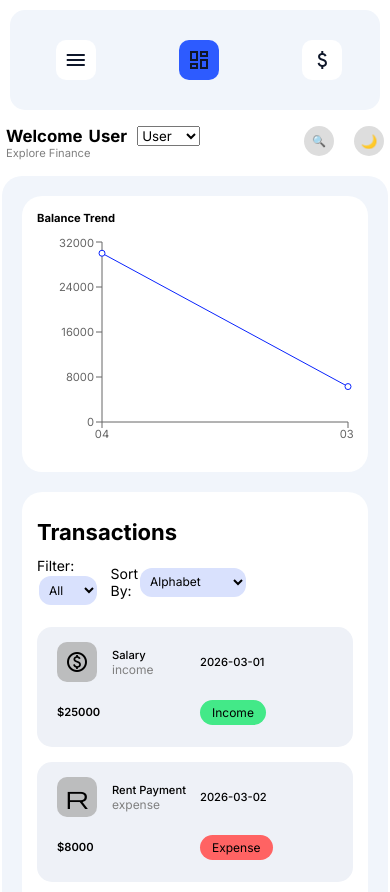
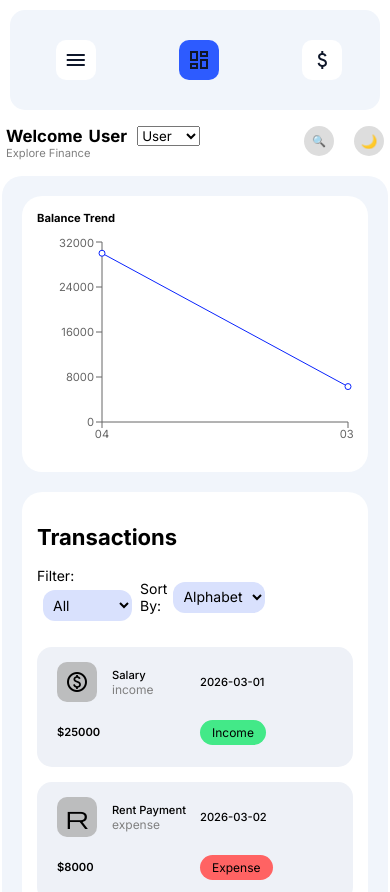
Before and after one commit to khushbuChaudhary2213/fintech-dashboard, a React (Vite) app: page / in a window 390 px wide. Shown: the top 892 px of the page. Built offline with nearby package versions, Linux system fonts and the light colour scheme.

Commit message:
Refactor The CSS File

```diff
--- a/src/index.css
+++ b/src/index.css
@@ -58,14 +58,6 @@
   margin: 20px;
   padding: 20px 10px;
   color: black;
-}
-
-.logo {
-  padding: 12px;
-  background-color: #f1f5fb;
-  font-size: 28px;
-  border-radius: 35%;
-  color: #0f172a;
 }
 
 .menu {
@@ -133,22 +125,16 @@
   bottom: 32px;
 }
 
-/* .logout-btn {
-  position: absolute;
-  bottom: 35px;
-  margin-top: auto;
-} */
-
-/* Main */
-.main {
-  flex: 1;
-  display: flex;
-  flex-direction: column;
-  padding: 20px;
-  max-width: 1400px;
+/*/////////////////////*/
+/* Header */
+.logo {
+  padding: 12px;
+  background-color: #f1f5fb;
+  font-size: 28px;
+  border-radius: 35%;
+  color: #0f172a;
 }
 
-/* Header */
 .header {
   display: flex;
   justify-content: space-between;
@@ -178,7 +164,15 @@
   border: none;
 }
 
-/* Content */
+/* Main Dashboard Page*/
+.main {
+  flex: 1;
+  display: flex;
+  flex-direction: column;
+  padding: 20px;
+  max-width: 1400px;
+}
+
 .content {
   display: flex;
   gap: 20px;
@@ -188,40 +182,6 @@
   overflow-y: auto;
 }
 
-/* Transactions */
-
-#sortTransactions,
-#filterTransactions,
-#selectAllTransactions,
-#deleteAllTransactions {
-  margin: 6px;
-  background-color: #d9e1fd;
-  padding: 6px;
-  border-radius: 12px;
-  border: none;
-}
-
-#deleteAllTransactions {
-  background-color: red;
-}
-
-#filterTransactions {
-  margin-right: 8px;
-}
-
-.controls {
-  display: flex;
-  justify-content: space-between;
-  align-items: center;
-  font-size: 14px;
-}
-
-.txn {
-  display: flex;
-  justify-content: space-between;
-  padding: 10px 0;
-  border-bottom: 1px solid #eee;
-}
 .left-panel {
   flex: 2;
 }
@@ -262,13 +222,6 @@
   font-weight: 100;
 }
 
-.rate {
-  padding: 8px;
-  width: fit-content;
-  background-color: rgba(205, 205, 205, 0.634);
-  border-radius: 20px;
-}
-
 .box input[type="range"] {
   -webkit-appearance: none;
   background: rgb(193, 193, 193);
@@ -304,22 +257,7 @@
   color: var(--text-main);
 }
 
-.btn {
-  background-color: #2d5bff;
-  color: white;
-  padding: 8px;
-  border-radius: 12px;
-  border: none;
-  cursor: pointer;
-  transition: all ease-in-out 0.4s;
-}
-
-.btn:hover {
-  background-color: #5378ff;
-  scale: 1.08;
-}
-
-/* Background overlay */
+/* Add Transaction Modal */
 .modal-overlay {
   position: fixed;
   top: 0;
@@ -376,17 +314,6 @@
   background: #eee;
 }
 
-.no-data {
-  text-align: center;
-  padding: 50px 20px;
-  color: gray;
-}
-
-.no-data h3 {
-  margin-bottom: 10px;
-  color: #333;
-}
-
 .add-btn {
   margin-top: 15px;
   padding: 10px 15px;
@@ -395,11 +322,6 @@
   color: white;
   border-radius: 8px;
   cursor: pointer;
-}
-
-.txn-action {
-  display: flex;
-  justify-content: center;
 }
 
 .delete-btn {
@@ -416,6 +338,19 @@
   background: #e60000;
 }
 
+.no-data {
+  text-align: center;
+  padding: 50px 20px;
+  color: gray;
+}
+
+.no-data h3 {
+  margin-bottom: 10px;
+  color: #333;
+}
+
+/* Transactions */
+
 .transactions-page {
   background: var(--bg-box);
   padding: 25px;
@@ -425,7 +360,6 @@
   color: black;
 }
 
-/* Header */
 .transactions-header {
   display: flex;
   justify-content: space-between;
@@ -446,7 +380,13 @@
   cursor: pointer;
 }
 
-/* Row Card */
+.txn {
+  display: flex;
+  justify-content: space-between;
+  padding: 10px 0;
+  border-bottom: 1px solid #eee;
+}
+
 .txn-row {
   display: grid;
   gap: 10px;
@@ -463,6 +403,21 @@
 }
 .user-cols {
   grid-template-columns: 2fr 1.5fr 1fr 1fr;
+}
+
+.btn {
+  background-color: #2d5bff;
+  color: white;
+  padding: 8px;
+  border-radius: 12px;
+  border: none;
+  cursor: pointer;
+  transition: all ease-in-out 0.4s;
+}
+
+.btn:hover {
+  background-color: #5378ff;
+  scale: 1.08;
 }
 
 /* Left Section */
@@ -493,7 +448,6 @@
   color: gray;
 }
 
-/* Date */
 .txn-date p {
   font-weight: 500;
 }
@@ -503,12 +457,10 @@
   color: gray;
 }
 
-/* Amount */
 .txn-amount {
   font-weight: 600;
 }
 
-/* Status */
 .txn-status {
   padding: 5px 12px;
   border-radius: 20px;
@@ -517,18 +469,33 @@
   width: fit-content;
 }
 
-/* Status Colors */
-.completed {
-  background: #d4f8e8;
-  color: #1aa36f;
+.txn-action {
+  display: flex;
+  justify-content: center;
 }
 
-.pending {
-  background: #ffe4e4;
-  color: #ff6b6b;
+#sortTransactions,
+#filterTransactions,
+#selectAllTransactions,
+#deleteAllTransactions {
+  margin: 6px;
+  background-color: #d9e1fd;
+  padding: 6px;
+  border-radius: 12px;
+  border: none;
 }
 
-.declined {
-  background: #ffe4e4;
-  color: #ff4d4d;
+#deleteAllTransactions {
+  background-color: red;
 }
+
+#filterTransactions {
+  margin-right: 8px;
+}
+
+.controls {
+  display: flex;
+  justify-content: space-between;
+  align-items: center;
+  font-size: 14px;
+}
--- a/src/responsive.css
+++ b/src/responsive.css
@@ -1,3 +1,4 @@
+/* Laptop & Smaller Desktop (1024px and down) */
 @media (max-width: 1390px) {
   .left-panel {
     width: 400px;
@@ -8,35 +9,33 @@
   }
 }
 
-/* Tablet & Smaller Desktop (1024px and down) */
+/* Tablet & Smaller Laptop (1024px and down) */
 @media (max-width: 1024px) {
   .left-panel {
     width: auto;
   }
   .content {
-    flex-direction: column; /* Stack Chart and Insights vertically */
+    flex-direction: column;
   }
 
   .balance-chart {
-    width: 100%; /* Make chart container full width */
+    width: 100%;
   }
 
   .main {
-    overflow-y: auto; /* Allow scrolling in the main area */
+    overflow-y: auto;
   }
 }
-
-/* --- Responsiveness Additions --- */
 
 /* Tablet & Smaller Desktop (1024px and down) */
 @media (max-width: 1024px) {
   .content {
-    flex-direction: column; /* Stack Chart and Insights vertically */
+    flex-direction: column;
     padding: 20px;
   }
 
   .balance-chart {
-    width: 100% !important; /* Force chart to container width */
+    width: 100% !important;
     height: auto;
   }
 
@@ -53,7 +52,6 @@
     overflow: visible;
   }
 
-  /* Header Fix: Prevent circles from squishing */
   .header {
     display: flex;
   }
@@ -85,36 +83,11 @@
     display: none;
   }
 
-  /* Transactions Box Fix */
   .transactions-page {
     padding: 15px;
     width: 100%;
     overflow-x: hidden;
   }
-
-  /* .txn-date,
-  .txn-status,
-  .txn-sub {
-    display: none; /* Hide non-essential info on mobile */
-}
-*/ .transactions-header {
-  display: flex;
-  flex-direction: column;
-  gap: 15px;
-  align-items: center;
-}
-
-.control-group {
-  margin-right: 8px;
-}
-
-#sortTransactions,
-#filterTransactions,
-#selectAllTransactions,
-#deleteAllTransactions {
-  margin: 2px;
-  width: 100%;
-  font-size: 12px;
 }
 
 @media (max-width: 560px) {
```
Also changed, not shown: src/components/CardSlider.jsx (deleted, +0 -68 lines).
